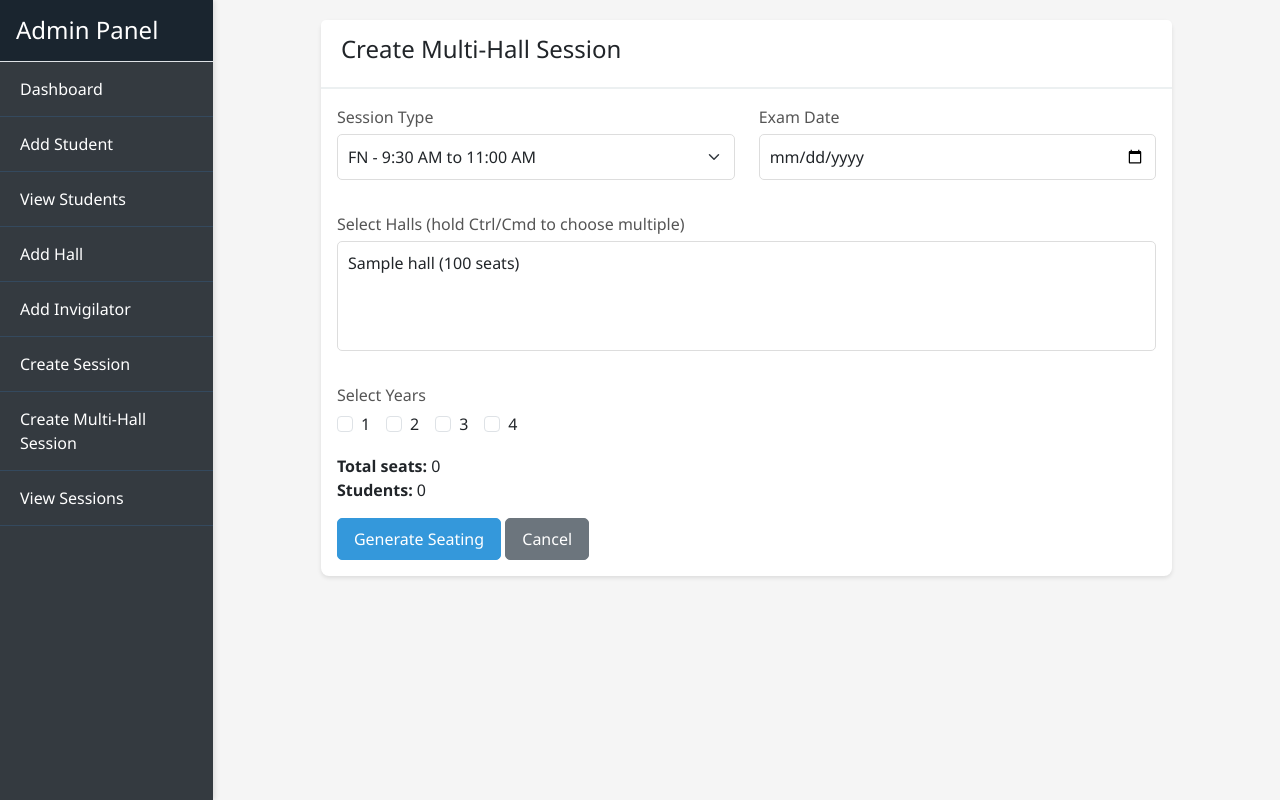
After one commit to AnusreePrakashan/ExamHallAutomation, a Flask app: page /admin/create_multi_hall_session in a window 1280 px wide. The commit adds this page. Run offline with Flask 3, Linux system fonts and the light colour scheme; a user stored in the database is signed in; tables that the repository leaves empty hold one stand-in row (values such as "Sample post").

Commit message:
Updated seating allocation logic and UI improvements

```diff
--- a/app.py
+++ b/app.py
@@ -1,4 +1,4 @@
-from flask import Flask, render_template, request, redirect, url_for, flash, session
+from flask import Flask, render_template, request, redirect, url_for, flash, session, jsonify
 import pymysql
 import datetime
 from functools import wraps
@@ -375,6 +375,169 @@ def view_invigilators():
 
 # ==================== ADMIN SESSION MANAGEMENT ====================
 
+# AJAX endpoint to return student count for a given year (used by dynamic form)
+@app.route('/admin/student_count/<int:year>')
+@login_required('admin')
+def student_count_api(year):
+    conn = get_db()
+    cursor = conn.cursor()
+    cursor.execute("SELECT COUNT(*) as count FROM students WHERE current_year = %s", (year,))
+    result = cursor.fetchone()
+    conn.close()
+    return jsonify({'year': year, 'count': result['count']})
+
+# New multi--hall session creation route
+@app.route('/admin/create_multi_hall_session', methods=['GET', 'POST'])
+@login_required('admin')
+def create_multi_hall_session():
+    conn = get_db()
+    cursor = conn.cursor()
+    cursor.execute("SELECT * FROM halls")
+    halls = cursor.fetchall()
+    conn.close()
+
+    if request.method == 'POST':
+        session_type = request.form['session_type']
+        session_date = request.form['session_date']
+        hall_ids = request.form.getlist('hall_ids')
+        years_selected = request.form.getlist('years')
+
+        # basic validations
+        if not hall_ids:
+            flash('Please select at least one hall', 'danger')
+            return redirect(url_for('create_multi_hall_session'))
+        if not years_selected:
+            flash('Please select at least one year', 'danger')
+            return redirect(url_for('create_multi_hall_session'))
+
+        hall_ids = [int(h) for h in hall_ids]
+        years = [int(y) for y in years_selected]
+
+        # calculate total seating capacity
+        conn = get_db()
+        cursor = conn.cursor()
+        format_ids = ','.join(['%s'] * len(hall_ids))
+        cursor.execute(f"SELECT SUM(total_rows * total_columns) as capacity FROM halls WHERE id IN ({format_ids})", tuple(hall_ids))
+        capacity = cursor.fetchone()['capacity'] or 0
+
+        # compute total students (unallocated) for chosen years
+        total_students = 0
+        time_slot = '9:30 AM - 11:00 AM' if session_type == 'FN' else '2:30 PM - 4:00 PM'
+        for y in years:
+            cursor.execute("""
+                SELECT COUNT(*) as cnt
+                FROM students s
+                WHERE s.current_year = %s
+                AND s.id NOT IN (
+                    SELECT a.student_id FROM allocations a
+                    JOIN exam_sessions es ON a.session_id = es.id
+                    WHERE es.session_date = %s AND es.time_slot = %s
+                )
+            """, (y, session_date, time_slot))
+            total_students += cursor.fetchone()['cnt']
+
+        if total_students > capacity:
+            flash(f"Warning: {total_students} students but only {capacity} seats ({total_students-capacity} overflow)", 'warning')
+
+        # create a session row for each hall and allocate sequentially
+        session_ids = []
+        years_csv = ','.join(str(y) for y in years)
+        for hid in hall_ids:
+            cursor.execute("""
+                INSERT INTO exam_sessions (session_type, time_slot, session_date, years, hall_id)
+                VALUES (%s, %s, %s, %s, %s)
+            """, (session_type, time_slot, session_date, years_csv, hid))
+            session_ids.append(cursor.lastrowid)
+        conn.commit()
+
+        # allocation loop (resembles generate_seating logic but proceeds hall by hall)
+        total_allocated = 0
+        inv_messages = []
+        for sid, hid in zip(session_ids, hall_ids):
+            cursor.execute("SELECT total_rows FROM halls WHERE id=%s", (hid,))
+            hall = cursor.fetchone()
+            total_rows = hall['total_rows']
+            columns = ['A','B','C','D','E','F','G','H','I']
+
+            # selected_years set for easier membership tests
+            selected_years_set = set(years)
+            buffer_columns = {'B', 'E', 'H'}
+            selected_years_list = sorted(list(selected_years_set))
+            fallback_idx = 0
+
+            for col in columns:
+                if len(selected_years_set) < 4 and col in buffer_columns:
+                    continue
+
+                mapped_year = COLUMN_YEAR_MAP[col]
+                dept_pair = COLUMN_DEPT_PAIR[col]
+                dept1, dept2 = dept_pair
+                effective_year = None
+                pre_fetched_dept_groups = None
+
+                if mapped_year in selected_years_set:
+                    effective_year = mapped_year
+                else:
+                    # pick best candidate from the remaining years
+                    best_candidate = None
+                    best_score = -1
+                    best_groups = None
+                    for cand in selected_years_list:
+                        cand_groups = fetch_students_by_year_excluding(conn, cand, exclude_date=session_date, exclude_time_slot=time_slot)
+                        c1 = len(cand_groups.get(dept1, []))
+                        c2 = len(cand_groups.get(dept2, []))
+                        if c1 > 0 and c2 > 0:
+                            best_candidate = cand
+                            best_groups = cand_groups
+                            best_score = c1 + c2
+                            break
+                        if (c1 + c2) > best_score:
+                            best_candidate = cand
+                            best_groups = cand_groups
+                            best_score = (c1 + c2)
+                    if best_candidate and best_score > 0:
+                        effective_year = best_candidate
+                        pre_fetched_dept_groups = best_groups
+                    else:
+                        effective_year = selected_years_list[fallback_idx % len(selected_years_list)]
+                        fallback_idx += 1
+
+                if pre_fetched_dept_groups is not None:
+                    dept_groups = pre_fetched_dept_groups
+                else:
+                    dept_groups = fetch_students_by_year_excluding(conn, effective_year, exclude_date=session_date, exclude_time_slot=time_slot)
+
+                column_students = alternate_departments(dept_groups, dept_pair, total_rows)
+                for row_idx, student in enumerate(column_students, start=1):
+                    cursor.execute("""
+                        INSERT INTO allocations
+                        (student_id, session_id, hall_id, `row_number`, `column_name`)
+                        VALUES (%s, %s, %s, %s, %s)
+                    """, (student['id'], sid, hid, row_idx, col))
+                    total_allocated += 1
+            conn.commit()
+
+            # automatically assign an invigilator for this hall/session
+            invigilator, msg = assign_invigilator_auto(hid, sid)
+            if invigilator:
+                inv_messages.append(f"Hall {hid}: {msg}")
+            else:
+                inv_messages.append(f"Hall {hid}: {msg}")
+
+        conn.close()
+        unallocated = total_students - total_allocated
+        if unallocated > 0:
+            flash(f"{unallocated} students could not be allocated and will remain unassigned", 'warning')
+
+        # combine seating and invigilator messages
+        seat_msg = f"Seating generated for {total_allocated} students across {len(hall_ids)} halls"
+        if inv_messages:
+            seat_msg += "; " + " | ".join(inv_messages)
+        flash(seat_msg, 'success')
+        return redirect(url_for('admin_dashboard'))
+
+    return render_template('multi_hall_session.html', halls=halls)
+
 # @app.route('/admin/create_session', methods=['GET', 'POST'])
 # @login_required('admin')
 # def create_session():
@@ -407,6 +570,7 @@ def view_invigilators():
 @app.route('/admin/create_session', methods=['GET', 'POST'])
 @login_required('admin')
 def create_session():
+    # existing single-hall session creation (unchanged)
     conn = get_db()
     cursor = conn.cursor()
     cursor.execute("SELECT * FROM halls")
--- a/templates/base.html
+++ b/templates/base.html
@@ -56,6 +56,7 @@
                     <a class="nav-link" href="{{ url_for('add_hall') }}">Add Hall</a>
                     <a class="nav-link" href="{{ url_for('add_invigilator') }}">Add Invigilator</a>
                     <a class="nav-link" href="{{ url_for('create_session') }}">Create Session</a>
+                    <a class="nav-link" href="{{ url_for('create_multi_hall_session') }}">Create Multi‑Hall Session</a>
                     <a class="nav-link" href="{{ url_for('view_sessions') }}">View Sessions</a>
                 </nav>
             </div>
--- /dev/null
+++ b/templates/multi_hall_session.html
@@ -0,0 +1,135 @@
+{% extends "base.html" %}
+
+{% block content %}
+<div class="row justify-content-center">
+    <div class="col-md-10">
+        <div class="card">
+            <div class="card-header">
+                <h4>Create Multi-Hall Session</h4>
+            </div>
+            <div class="card-body">
+                <form method="POST" id="multiHallForm">
+                    <div class="row">
+                        <div class="col-md-6 mb-3">
+                            <label class="form-label">Session Type</label>
+                            <select name="session_type" class="form-select" required>
+                                <option value="FN">FN - 9:30 AM to 11:00 AM</option>
+                                <option value="AN">AN - 2:30 PM to 4:00 PM</option>
+                            </select>
+                        </div>
+
+                        <div class="col-md-6 mb-3">
+                            <label class="form-label">Exam Date</label>
+                            <input type="date" name="session_date" class="form-control" required>
+                        </div>
+                    </div>
+
+                    <div class="row mt-3">
+                        <div class="col-md-12 mb-3">
+                            <label class="form-label">Select Halls (hold Ctrl/Cmd to choose multiple)</label>
+                            <select name="hall_ids" class="form-select" multiple required id="hallsSelect">
+                                {% for hall in halls %}
+                                <option value="{{ hall.id }}" data-capacity="{{ hall.total_rows * hall.total_columns }}">
+                                    {{ hall.hall_name }} ({{ hall.total_rows * hall.total_columns }} seats)
+                                </option>
+                                {% endfor %}
+                            </select>
+                        </div>
+                    </div>
+
+                    <div class="row mt-3">
+                        <div class="col-md-12 mb-3">
+                            <label class="form-label">Select Years</label>
+                            <div class="d-flex gap-3 align-items-center" id="yearCheckboxes">
+                                <div class="form-check">
+                                    <input class="form-check-input" type="checkbox" name="years" value="1" id="y1">
+                                    <label class="form-check-label" for="y1">1</label>
+                                </div>
+                                <div class="form-check">
+                                    <input class="form-check-input" type="checkbox" name="years" value="2" id="y2">
+                                    <label class="form-check-label" for="y2">2</label>
+                                </div>
+                                <div class="form-check">
+                                    <input class="form-check-input" type="checkbox" name="years" value="3" id="y3">
+                                    <label class="form-check-label" for="y3">3</label>
+                                </div>
+                                <div class="form-check">
+                                    <input class="form-check-input" type="checkbox" name="years" value="4" id="y4">
+                                    <label class="form-check-label" for="y4">4</label>
+                                </div>
+                            </div>
+                        </div>
+                    </div>
+
+                    <div class="mb-3">
+                        <div id="capacityInfo"><strong>Total seats:</strong> 0</div>
+                        <div id="studentCountInfo"><strong>Students:</strong> 0</div>
+                        <div id="warningInfo" class="text-danger d-none"></div>
+                    </div>
+
+                    <button type="submit" class="btn btn-primary">Generate Seating</button>
+                    <a href="{{ url_for('admin_dashboard') }}" class="btn btn-secondary">Cancel</a>
+                </form>
+            </div>
+        </div>
+    </div>
+</div>
+
+<script>
+// dynamic capacity and student count
+(function(){
+    const hallsSelect = document.getElementById('hallsSelect');
+    const yearCheckboxes = document.querySelectorAll('input[name="years"]');
+    const capacityInfo = document.getElementById('capacityInfo');
+    const studentInfo = document.getElementById('studentCountInfo');
+    const warningInfo = document.getElementById('warningInfo');
+
+    function updateCapacity() {
+        let total = 0;
+        for (let option of hallsSelect.options) {
+            if (option.selected) {
+                total += parseInt(option.dataset.capacity) || 0;
+            }
+        }
+        capacityInfo.innerHTML = `<strong>Total seats:</strong> ${total}`;
+        checkWarning();
+    }
+
+    async function updateStudentCounts() {
+        let total = 0;
+        studentInfo.innerHTML = '';
+        for (let checkbox of yearCheckboxes) {
+            if (checkbox.checked) {
+                try {
+                    const resp = await fetch(`/admin/student_count/${checkbox.value}`);
+                    const data = await resp.json();
+                    studentInfo.innerHTML += `Year ${data.year}: ${data.count} students<br>`;
+                    total += data.count;
+                } catch (e) {
+                    console.error(e);
+                }
+            }
+        }
+        studentInfo.innerHTML += `<strong>Total: ${total}</strong>`;
+        checkWarning(total);
+    }
+
+    function checkWarning(studentTotal) {
+        const totalSeats = Array.from(hallsSelect.options)
+            .filter(o => o.selected)
+            .reduce((sum,o)=> sum + (parseInt(o.dataset.capacity)||0),0);
+        const students = studentTotal !== undefined ? studentTotal :
+            parseInt(studentInfo.textContent.split('Total: ')[1]) || 0;
+        if (students && totalSeats && students > totalSeats) {
+            warningInfo.textContent = `Warning: ${students - totalSeats} students exceed capacity`;
+            warningInfo.classList.remove('d-none');
+        } else {
+            warningInfo.classList.add('d-none');
+        }
+    }
+
+    hallsSelect.addEventListener('change', updateCapacity);
+    yearCheckboxes.forEach(ch => ch.addEventListener('change', updateStudentCounts));
+})();
+</script>
+{% endblock %}
```
